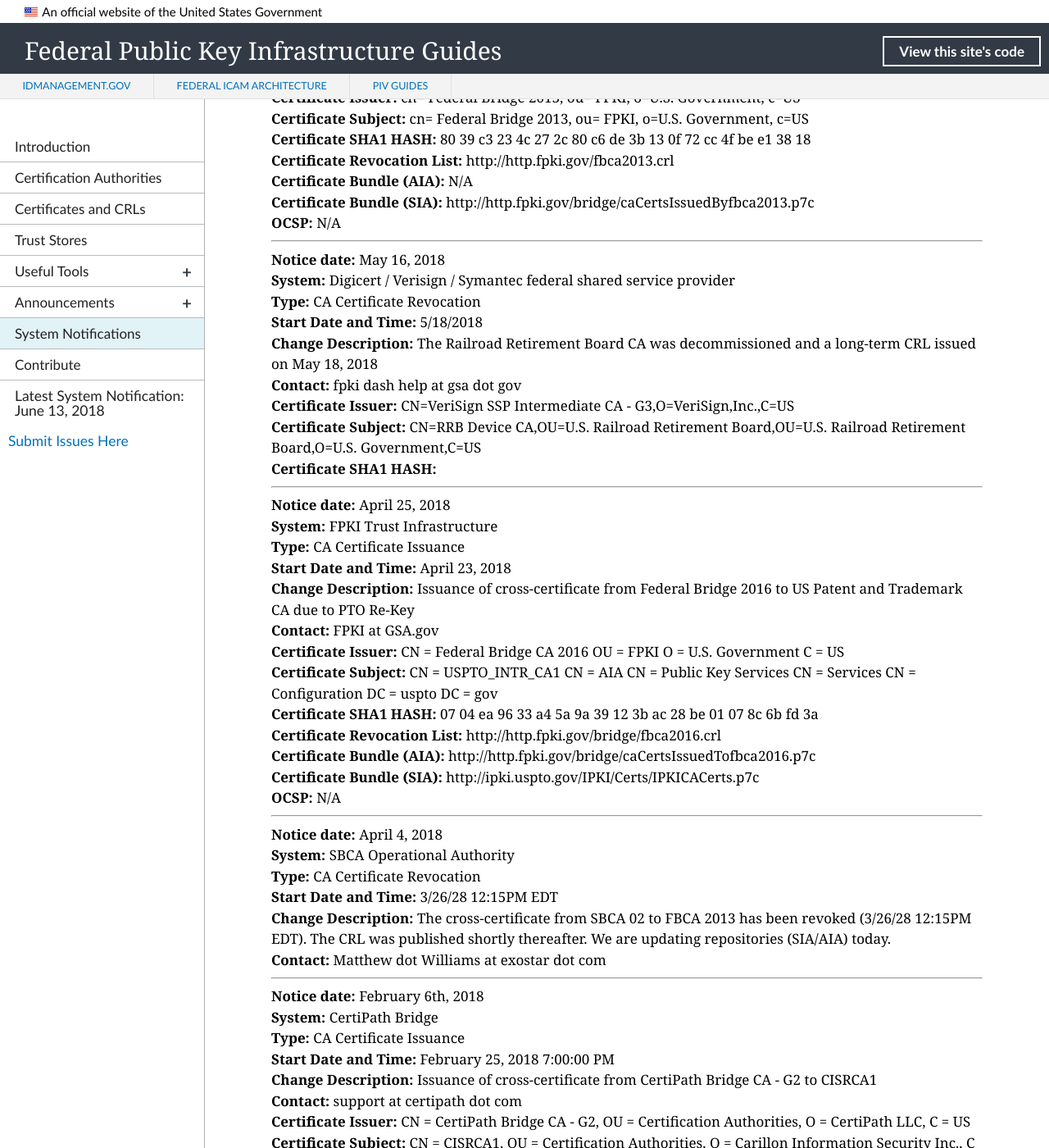
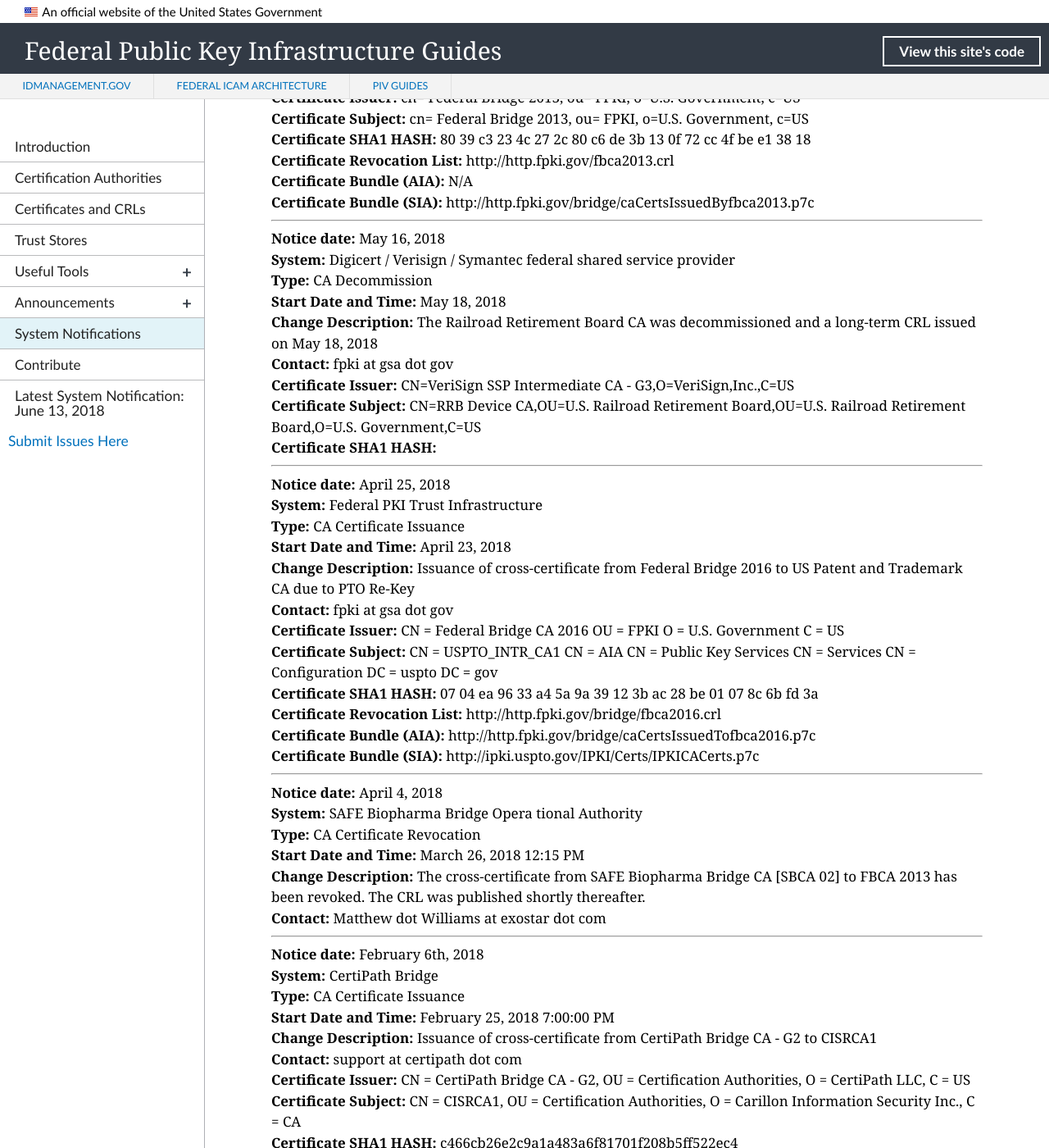
Before and after one commit to GSA/fpki-guides, a Jekyll site: the page built from pages/fpki_notifications.md, in a window 1280 px wide and 1400 px high, scrolled down 1516 px. Shown: the whole window at 82% size. Built offline with Jekyll 4.4.1, drawn with Linux system fonts in a browser that asks for light colours; nearby versions of some CDN libraries; library files that are not in the unit come from our copies; some of the changed text lies outside the part shown.

Commit message:
standardizing
updated dates
contacts
types
descriptions

```diff
--- a/_data/notifications.yml
+++ b/_data/notifications.yml
@@ -1,10 +1,10 @@
 #data file for fpki-guides change notification
 #format
 
-#notice_date: notice date in <MM/DD/YYYY>
+#notice_date: notice date in <Month Day, Year>
 #change_type: < CA Certificate Issuance, CA Certificate Revocation, New CA, CA Termination, New URI in Certificates, OCSP Outage, CRL Outage >
-#start_datetime: start date of the change in <MM/DD/YYYY HH:MM> format
-#end_datetime: end date of the change in <MM/DD/YYYY HH:MM> format
+#start_datetime: start date of the change in <<Month Day, Year> HH:MM> format
+#end_datetime: end date of the change in <<Month Day, Year> HH:MM> format
 #system: <what is the system known as>
 #change_description: <detailed statement>
 #contact: <email, phone>
@@ -127,7 +127,7 @@
 
 - notice_date: September 14, 2017
   change_type: CA Certificate Issuance
-  start_datetime: Aug 24, 2017
+  start_datetime: August 24, 2017
   system: DigiCert Federated ID CA-1
   change_description: A new CA certificate was issued for a subordinate CA under Digicert Federated ID CA-1. The CA certificate is for DigiCert Federated Trust CA-1.
   contact: ben.wilson at digicert dot com
@@ -141,7 +141,7 @@
 
 - notice_date: September 14, 2017
   change_type: CA Certificate Issuance
-  start_datetime: Aug 24, 2017
+  start_datetime: August 24, 2017
   system: DigiCert Federated ID CA-1
   change_description: A new CA certificate was issued for a subordinate CA under Digicert Federated Trust CA-1. The CA certificate is for Trinity Health Direct CA.
   contact: ben.wilson at digicert dot com
@@ -172,7 +172,7 @@
   start_datetime: November 3, 2017
   system: TSCP SHA256 Bridge CA
   change_description: Issuance of a cross-certificate to Alexion Pharmaceuticals, Inc
-  contact: shauna.russell@tscp.org, fpki@gsa.gov
+  contact: shauna.russell@tscp.org, fpki at gsa dot gov
 
 - notice_date: November 16, 2017
   change_type: CA Certificate Issuance
@@ -309,33 +309,30 @@
 
 - notice_date: April 4, 2018
   change_type: CA Certificate Revocation
-  start_datetime: 3/26/28 12:15PM EDT
-  system: SBCA Operational Authority
-  change_description: The cross-certificate from SBCA 02 to FBCA 2013 has been revoked (3/26/28 12:15PM EDT). The CRL was published shortly thereafter. We are updating repositories (SIA/AIA) today.
+  start_datetime: March 26, 2018 12:15 PM
+  system: SAFE Biopharma Bridge Opera tional Authority
+  change_description: The cross-certificate from SAFE Biopharma Bridge CA [SBCA 02] to FBCA 2013 has been revoked. The CRL was published shortly thereafter.
   contact: Matthew dot Williams at exostar dot com
 
 - notice_date: April 25, 2018
   change_type: CA Certificate Issuance
   start_datetime: April 23, 2018
-  end_datetime: December 15, 2019
-  system: FPKI Trust Infrastructure
+  system: Federal PKI Trust Infrastructure
   change_description: Issuance of cross-certificate from Federal Bridge 2016 to US Patent and Trademark CA due to PTO Re-Key
-  contact: FPKI at GSA.gov
+  contact: fpki at gsa dot gov
   ca_certificate_hash: 07 04 ea 96 33 a4 5a 9a 39 12 3b ac 28 be 01 07 8c 6b fd 3a
   ca_certificate_issuer: CN = Federal Bridge CA 2016 OU = FPKI O = U.S. Government C = US
   ca_certificate_subject: CN = USPTO_INTR_CA1 CN = AIA CN = Public Key Services CN = Services CN = Configuration DC = uspto DC = gov
   cdp_uri: http://http.fpki.gov/bridge/fbca2016.crl
   aia_uri: http://http.fpki.gov/bridge/caCertsIssuedTofbca2016.p7c
   sia_uri: http://ipki.uspto.gov/IPKI/Certs/IPKICACerts.p7c
-  ocsp_uri: N/A
 
 - notice_date: May 16, 2018
-  change_type: CA Certificate Revocation
-  start_datetime: 5/18/2018
-  end_datetime:
+  change_type: CA Decommission
+  start_datetime: May 18, 2018
   system: Digicert / Verisign / Symantec federal shared service provider
   change_description: The Railroad Retirement Board CA was decommissioned and a long-term CRL issued on May 18, 2018
-  contact: fpki dash help at gsa dot gov
+  contact: fpki at gsa dot gov
   ca_certificate_hash:
   ca_certificate_issuer: CN=VeriSign SSP Intermediate CA - G3,O=VeriSign,Inc.,C=US
   ca_certificate_subject: CN=RRB Device CA,OU=U.S. Railroad Retirement Board,OU=U.S. Railroad Retirement Board,O=U.S. Government,C=US
@@ -343,9 +340,8 @@
 - notice_date: June 6, 2018
   change_type: CA Decommission
   start_datetime: N/A
-  end_datetime: N/A
-  system: FPKIMA Trust Infrastructure
-  change_description: Decommission the Federal Bridge CA 2013
+  system: Federal PKI Trust Infrastructure
+  change_description: The Federal Bridge CA 2013 was decommissioned.
   contact: fpki dash help at gsa dot gov
   ca_certificate_hash: 80 39 c3 23 4c 27 2c 80 c6 de 3b 13 0f 72 cc 4f be e1 38 18
   ca_certificate_issuer: cn= Federal Bridge 2013, ou= FPKI, o=U.S. Government, c=US
@@ -353,14 +349,12 @@
   cdp_uri: http://http.fpki.gov/fbca2013.crl
   aia_uri: N/A
   sia_uri: http://http.fpki.gov/bridge/caCertsIssuedByfbca2013.p7c
-  ocsp_uri: N/A
 
 - notice_date: June 7, 2018
   change_type: CA Certificate Issuance
-  start_datetime: 6/7/2018
-  end_datetime: 6/7/2021
-  system: FPKI Trust Infrastructure
-  change_description: New issuance to the SAFE BioPharma Bridge CA 02
+  start_datetime: June 7, 2018
+  system: Federal PKI Trust Infrastructure
+  change_description: A new cross-certificate was issued from teh Federal Bridge CA 2016 to the SAFE BioPharma Bridge CA 02
   contact: fpki dash help at gsa dot gov
   ca_certificate_hash: 5c 65 42 19 97 2b ac 88 7b ea 9f 13 09 eb 9e 05 2f b7 75 7e
   ca_certificate_issuer: CN = Federal Bridge CA 2016, OU = FPKI, O = U.S. Government, C = US
@@ -368,7 +362,6 @@
   cdp_uri: http://http.fpki.gov/bridge/fbca2016.crl
   aia_uri: http://http.fpki.gov/bridge/caCertsIssuedTofbca2016.p7c
   sia_uri: http://sbca2.safe-biopharma.org/sbca/issuedbySBCA02.p7c
-  ocsp_uri: N/A
 
 - notice_date: June 13, 2018
   change_type: CA Certificate Issuance Intent
@@ -380,8 +373,8 @@
 #  change_type: CA Certificate Issuance
 #  start_datetime:
 #  end_datetime:
-#  system: N/A
-#  change_description: N/A
+#  system:
+#  change_description:
 #  contact: fpki@gsa.gov
 #  ca_certificate_hash:
 #  ca_certificate_issuer:
@@ -389,4 +382,4 @@
 #  cdp_uri:
 #  aia_uri:
 #  sia_uri:
-#  ocsp_uri: N/A
+#  ocsp_uri:
```
